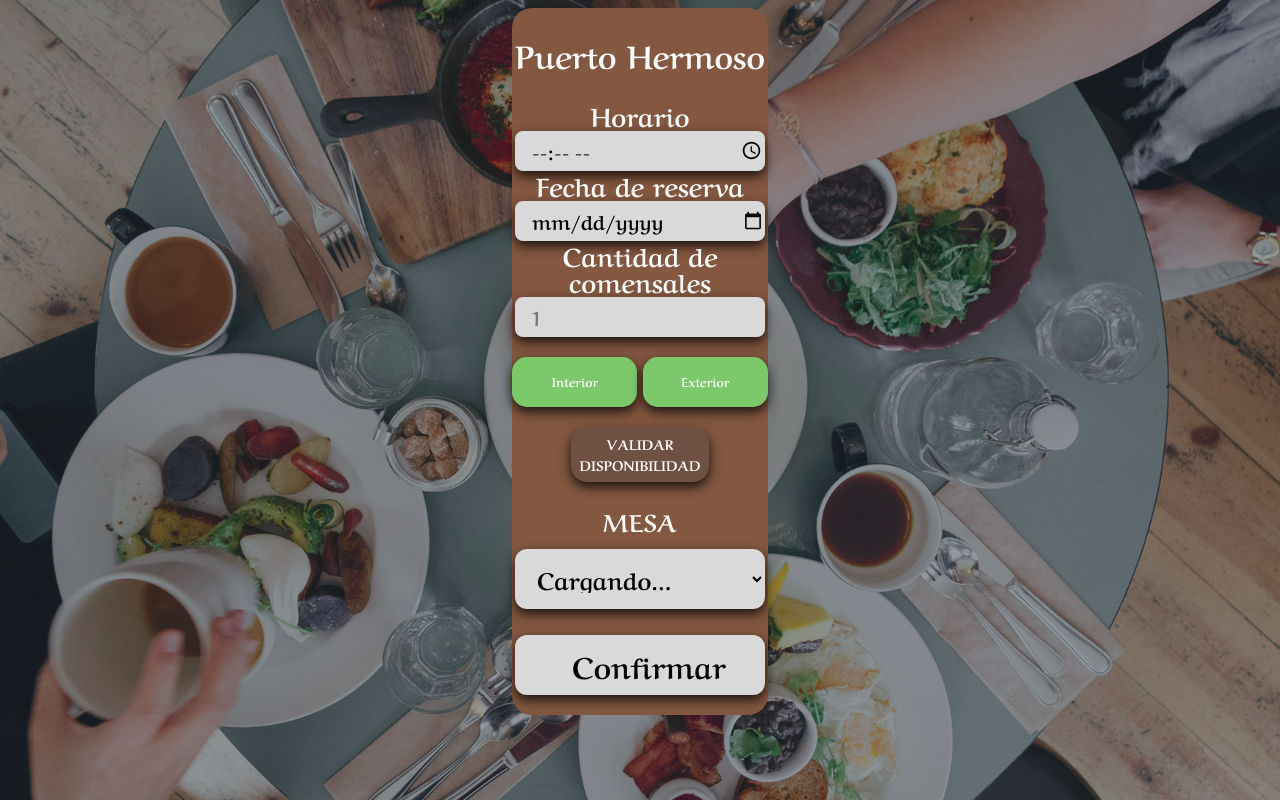
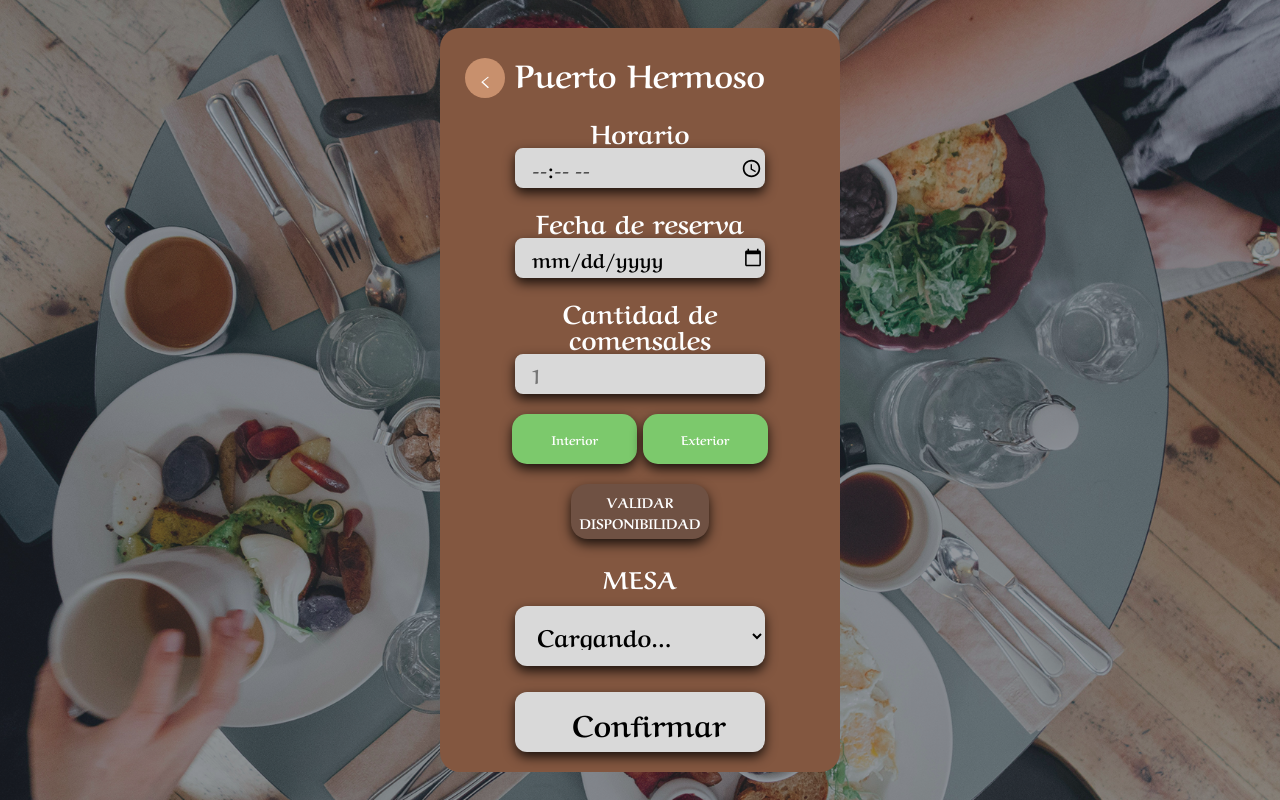
Before and after one commit to Lucasgm2021/TP_Final_IntroDesaSoft, a Flask app: page /reservas/ in a window 1280 px wide. Run offline with Flask 3, Linux system fonts and the light colour scheme.

Commit message:
pequeños cambios de estilo de vista crear reserva #31

```diff
--- a/frontend/static/css/main.css
+++ b/frontend/static/css/main.css
@@ -52,9 +52,10 @@ body {
 .button-circle {
     border: none;
     color: black;
-    display: flex;
+    display: inline;
+    /* display: flex;
     align-items: center;
-    justify-content: center;
+    justify-content: center; */
     cursor: pointer;
 }
 .button:hover {
@@ -84,26 +85,46 @@ body {
 
 #form-crear-reserva {
     gap: 20px;
-    margin: 0 auto;
-    width: fit-content;
+    width: 400px;
+    max-width: 90%;
+    /*margin: 0 auto;*/
     display: flex;
     flex-direction: column;
     align-items: center;
-    /*justify-content: center;*/
+    /* justify-items: center; */
     background-color: #835740;
     text-align: center;
     border-radius: 20px;
     padding-bottom: 20px;
+    padding-top: 20px;
+}
+
+#form-crear-reserva-title {
+    position: relative;
+}
+
+#form-crear-reserva-title > h1 {
+    margin: 0;
+}
+
+#form-crear-reserva-title > button {
+    position: absolute;
+    left: -50px;
+    top: 10px;
 }
 
 #body-creacion-reserva {
-    background-image: url("../images/background.png");
-    /*background-size: 100% 100%;   */
     display: flex;
     flex-direction: column;
     align-items: center;
+    justify-content: center;
+    margin: 0;                   /* Removes default browser margins */
+    min-height: 100vh;            /*Forces body to be at least the full height of the screen */
+
+    background-image: url("../images/background.png");
     background-repeat: no-repeat;
     background-attachment: fixed; /* Keeps image fixed during scroll */
     background-position: center;
     background-size: cover; /* Scales to cover entire screen */
+
 }
--- a/frontend/templates/creacion_reserva.html
+++ b/frontend/templates/creacion_reserva.html
@@ -18,12 +18,20 @@
         {% endif %}
     {% endwith %}
     {% from "componentes/input_comp.html" import input_comp %}
+    {% from "componentes/circle_comp.html" import circle_comp %}
     {% from "componentes/button1_comp.html" import button1_comp %}
     {% from "componentes/button3_comp.html" import button3_comp %}
     {% from "componentes/mesas_comp.html" import mesas_comp %}
     <form id="form-crear-reserva" action="{{ url_for('reservas.crear_reserva_form')}}" method="post">
-        <div>
+        <div id="form-crear-reserva-title">
+            {{ circle_comp(
+                text="<",
+                size=40,
+                type=3,
+                func=""
+            ) }}
             <h1>Puerto Hermoso</h1>
+        </div>
         {{ input_comp(
             name="hora",
             type="time",
@@ -48,7 +56,6 @@
             height="40px",
             width="250px"
         ) }}
-        </div>
         <div>
             {{ button3_comp(
                 text="Interior",
```
Lines whose indentation alone changed are shown as unchanged.
